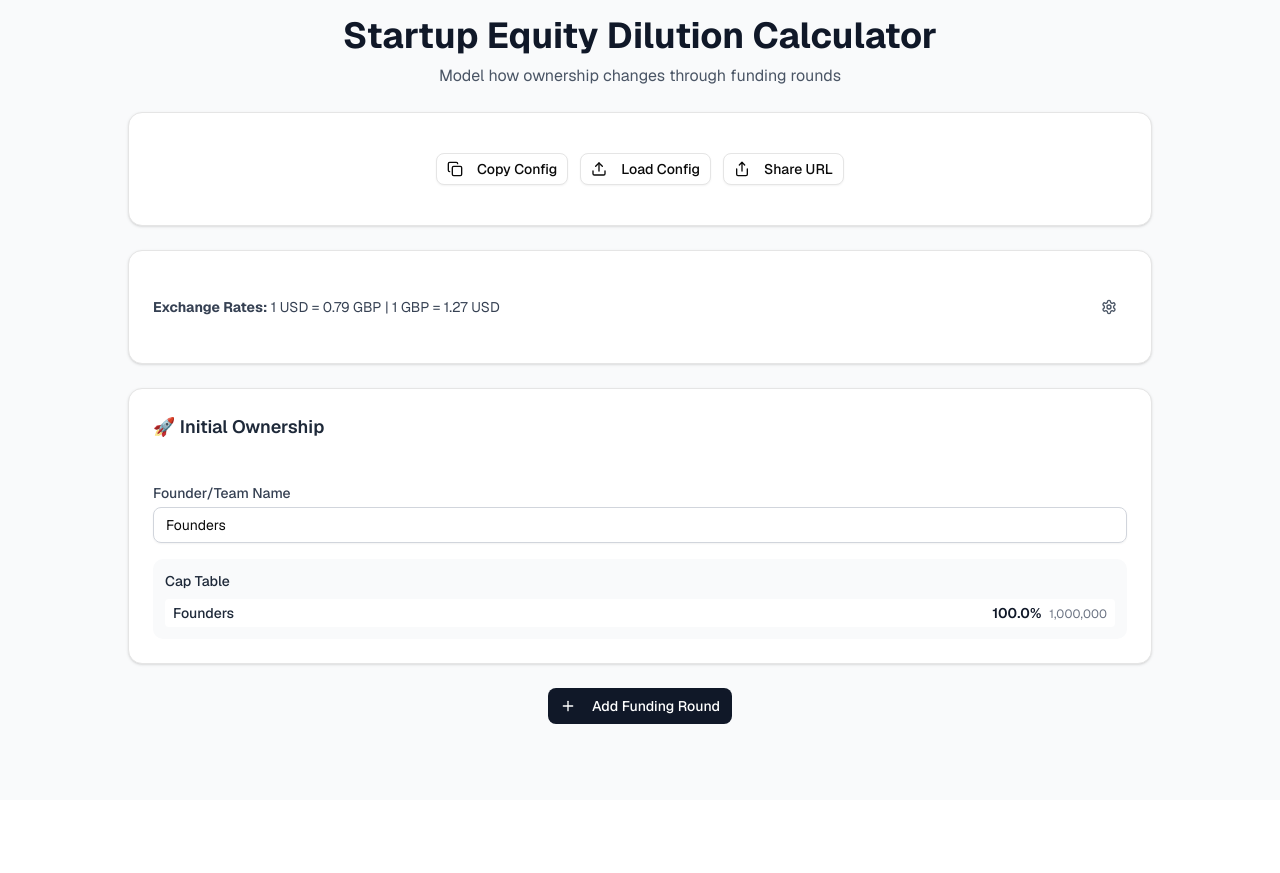
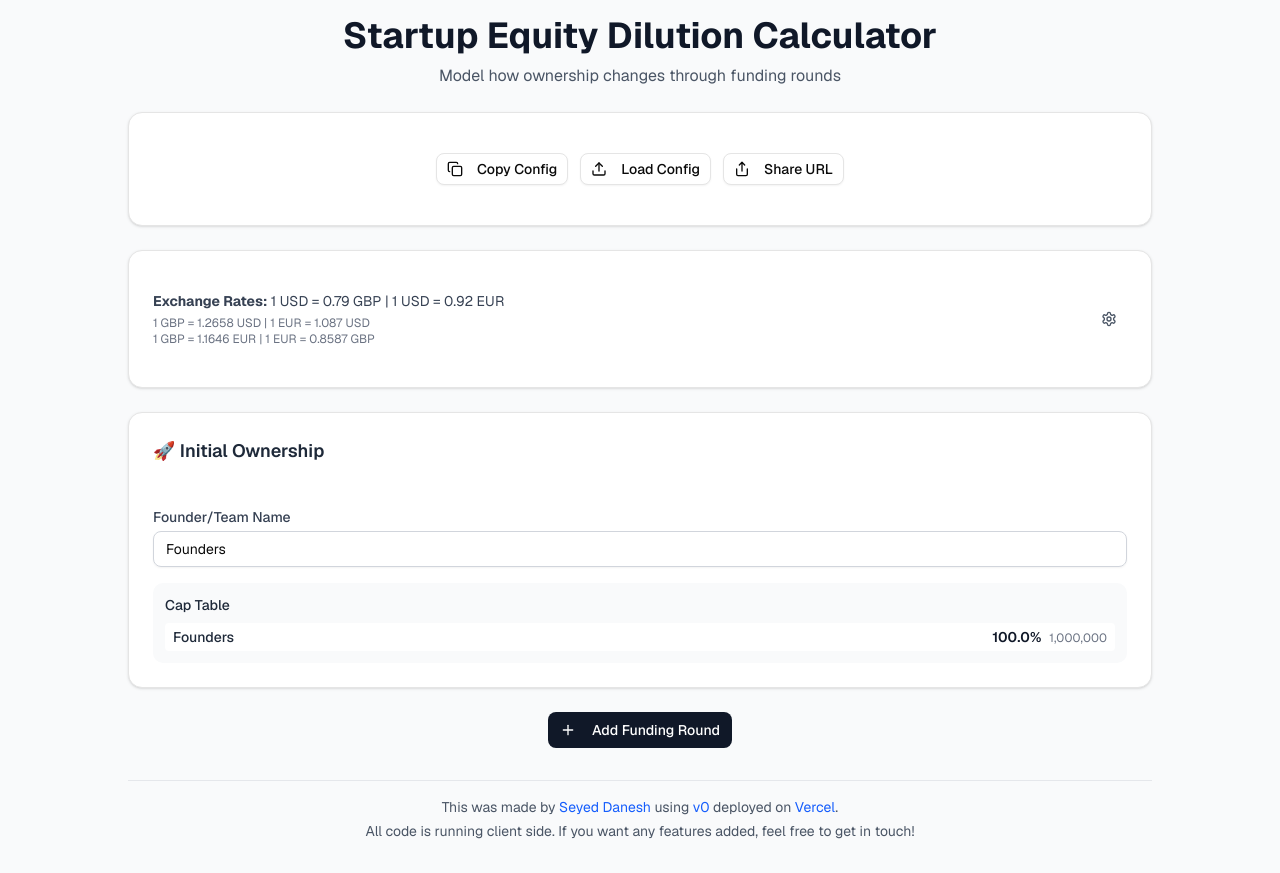
Before and after one commit to seyeddanesh/startupcapmodel, a Next.js app: page / in a window 1280 px wide. Before the commit the page ends 800 px from the top, so only its background shows below. Built offline with nearby package versions, Linux system fonts and the light colour scheme.

Commit message:
feat: add Euro currency and custom footer
Add EUR support, simplify exchange rate settings, and add custom footer with links.

Co-authored-by: null <65353312+seyeddanesh@users.noreply.github.com>

```diff
--- a/app/page.tsx
+++ b/app/page.tsx
@@ -20,7 +20,7 @@ interface Shareholder {
 interface FundingRound {
   id: string
   name: string
-  currency: "GBP" | "USD"
+  currency: "GBP" | "USD" | "EUR" // Added EUR
   investmentAmount: number
   valuationType: "pre-money" | "post-money"
   valuationSource: "manual" | "reference"
@@ -37,24 +37,56 @@ interface FundingRound {
 interface ExchangeRates {
   "USD-GBP": number
   "GBP-USD": number
+  "USD-EUR": number // Added USD-EUR
+  "EUR-USD": number // Added EUR-USD
+  "GBP-EUR": number // Added GBP-EUR
+  "EUR-GBP": number // Added EUR-GBP
 }
 
 interface SavedState {
   founderName: string
   rounds: Omit<FundingRound, "capTable">[]
-  exchangeRates?: ExchangeRates
+  // Only store the primary rates in the config
+  exchangeRates?: {
+    "USD-GBP": number
+    "USD-EUR": number
+  }
 }
 
-// Default exchange rates
-const DEFAULT_EXCHANGE_RATES: ExchangeRates = {
+// Default exchange rates (primary rates)
+const DEFAULT_PRIMARY_EXCHANGE_RATES = {
   "USD-GBP": 0.79,
-  "GBP-USD": 1.27,
+  "USD-EUR": 0.92,
+}
+
+// Function to derive all exchange rates from primary ones
+const deriveAllExchangeRates = (primaryRates: { "USD-GBP": number; "USD-EUR": number }): ExchangeRates => {
+  const usdGbp = primaryRates["USD-GBP"]
+  const usdEur = primaryRates["USD-EUR"]
+
+  const gbpUsd = usdGbp > 0 ? 1 / usdGbp : 0
+  const eurUsd = usdEur > 0 ? 1 / usdEur : 0
+
+  const gbpEur = usdGbp > 0 ? usdEur / usdGbp : 0 // GBP to USD * USD to EUR
+  const eurGbp = usdEur > 0 ? usdGbp / usdEur : 0 // EUR to USD * USD to GBP
+
+  return {
+    "USD-GBP": usdGbp,
+    "GBP-USD": Number(gbpUsd.toFixed(4)),
+    "USD-EUR": usdEur,
+    "EUR-USD": Number(eurUsd.toFixed(4)),
+    "GBP-EUR": Number(gbpEur.toFixed(4)),
+    "EUR-GBP": Number(eurGbp.toFixed(4)),
+  }
 }
 
 export default function StartupDilutionCalculator() {
   const [founderName, setFounderName] = useState("Founders")
   const [rounds, setRounds] = useState<FundingRound[]>([])
-  const [exchangeRates, setExchangeRates] = useState<ExchangeRates>(DEFAULT_EXCHANGE_RATES)
+  const [primaryExchangeRates, setPrimaryExchangeRates] = useState(DEFAULT_PRIMARY_EXCHANGE_RATES)
+  const [allExchangeRates, setAllExchangeRates] = useState<ExchangeRates>(
+    deriveAllExchangeRates(DEFAULT_PRIMARY_EXCHANGE_RATES),
+  )
   const [saveString, setSaveString] = useState("")
   const [showSaveDialog, setShowSaveDialog] = useState(false)
   const [showExchangeSettings, setShowExchangeSettings] = useState(false)
@@ -63,6 +95,11 @@ export default function StartupDilutionCalculator() {
   const searchParams = useSearchParams()
   const router = useRouter()
   const { toast } = useToast()
+
+  // Update allExchangeRates whenever primaryExchangeRates change
+  useEffect(() => {
+    setAllExchangeRates(deriveAllExchangeRates(primaryExchangeRates))
+  }, [primaryExchangeRates])
 
   // Load state from URL on mount
   useEffect(() => {
@@ -98,7 +135,8 @@ export default function StartupDilutionCalculator() {
 
   const convertCurrency = (amount: number, fromCurrency: string, toCurrency: string): number => {
     if (fromCurrency === toCurrency) return amount
-    const rate = exchangeRates[`${fromCurrency}-${toCurrency}` as keyof ExchangeRates]
+    const rateKey = `${fromCurrency}-${toCurrency}` as keyof ExchangeRates
+    const rate = allExchangeRates[rateKey]
     return amount * (rate || 1)
   }
 
@@ -291,7 +329,7 @@ export default function StartupDilutionCalculator() {
   }
 
   const formatCurrency = (amount: number, currency: string) => {
-    const symbol = currency === "GBP" ? "£" : "$"
+    const symbol = currency === "GBP" ? "£" : currency === "EUR" ? "€" : "$"
     return `${symbol}${amount.toLocaleString()}`
   }
 
@@ -310,7 +348,7 @@ export default function StartupDilutionCalculator() {
     const state: SavedState = {
       founderName,
       rounds: rounds.map(({ capTable, ...round }) => round), // Exclude capTable as it's calculated
-      exchangeRates,
+      exchangeRates: primaryExchangeRates, // Only store primary rates
     }
     return JSON.stringify(state)
   }
@@ -318,9 +356,11 @@ export default function StartupDilutionCalculator() {
   const loadState = (state: SavedState) => {
     setFounderName(state.founderName)
 
-    // Load exchange rates if provided, otherwise use defaults
+    // Load primary exchange rates if provided, otherwise use defaults
     if (state.exchangeRates) {
-      setExchangeRates(state.exchangeRates)
+      setPrimaryExchangeRates(state.exchangeRates)
+    } else {
+      setPrimaryExchangeRates(DEFAULT_PRIMARY_EXCHANGE_RATES)
     }
 
     // Restore rounds without cap tables (they'll be recalculated)
@@ -374,48 +414,33 @@ export default function StartupDilutionCalculator() {
     })
   }
 
-  // Update exchange rate - automatically calculate the inverse
-  const updateExchangeRate = (direction: "USD-GBP", value: number) => {
-    const inverseValue = value > 0 ? 1 / value : 0
-    setExchangeRates({
-      "USD-GBP": value,
-      "GBP-USD": Number(inverseValue.toFixed(4)),
-    })
+  // Update primary exchange rates
+  const updatePrimaryExchangeRate = (key: "USD-GBP" | "USD-EUR", value: number) => {
+    setPrimaryExchangeRates((prev) => ({
+      ...prev,
+      [key]: value,
+    }))
   }
 
   return (
     <div className="min-h-screen bg-gray-50 p-4">
-      {" "}
-      {/* Changed background */}
       <div className="max-w-5xl mx-auto space-y-6">
-        {" "}
-        {/* Increased overall spacing */}
         <div className="text-center space-y-2">
           <h1 className="text-4xl font-bold text-gray-900">Startup Equity Dilution Calculator</h1>
           <p className="text-gray-600">Model how ownership changes through funding rounds</p>
         </div>
         {/* Save/Load Controls */}
         <Card className="bg-white border shadow-sm">
-          {" "}
-          {/* Modern card style */}
           <CardContent className="py-4">
-            {" "}
-            {/* Increased padding */}
             <div className="space-y-3">
-              {" "}
-              {/* Increased spacing */}
               {feedbackMessage && (
                 <div className="text-center">
                   <span className="text-sm text-gray-700 bg-gray-100 px-3 py-1 rounded-full animate-pulse">
-                    {" "}
-                    {/* Muted feedback */}
                     {feedbackMessage}
                   </span>
                 </div>
               )}
               <div className="flex flex-wrap gap-3 justify-center">
-                {" "}
-                {/* Increased gap */}
                 <Button onClick={handleCopyState} variant="outline" size="sm">
                   <Copy className="h-4 w-4 mr-2" />
                   Copy Config
@@ -432,8 +457,6 @@ export default function StartupDilutionCalculator() {
             </div>
             {showSaveDialog && (
               <div className="mt-4 space-y-3">
-                {" "}
-                {/* Increased spacing */}
                 <Label htmlFor="saveString" className="text-sm text-gray-700">
                   Paste Configuration String:
                 </Label>
@@ -442,7 +465,7 @@ export default function StartupDilutionCalculator() {
                   value={saveString}
                   onChange={(e) => setSaveString(e.target.value)}
                   placeholder="Paste your configuration string here..."
-                  className="h-20 text-sm border-gray-300 focus:border-gray-500" // Subtle border
+                  className="h-16 text-sm border-gray-300 focus:border-gray-500"
                 />
                 <Button onClick={handleLoadState} size="sm">
                   Apply Configuration
@@ -453,44 +476,56 @@ export default function StartupDilutionCalculator() {
         </Card>
         {/* Exchange Rate Settings */}
         <Card className="bg-white border shadow-sm">
-          {" "}
-          {/* Modern card style */}
           <CardContent className="py-4">
-            {" "}
-            {/* Increased padding */}
             <div className="flex items-center justify-between">
               <div className="flex-1">
                 <p className="text-sm text-gray-700">
-                  <strong>Exchange Rates:</strong> 1 USD = {exchangeRates["USD-GBP"]} GBP | 1 GBP ={" "}
-                  {exchangeRates["GBP-USD"]} USD
+                  <strong>Exchange Rates:</strong> 1 USD = {allExchangeRates["USD-GBP"]} GBP | 1 USD ={" "}
+                  {allExchangeRates["USD-EUR"]} EUR
+                </p>
+                <p className="text-xs text-gray-500 mt-1">
+                  1 GBP = {allExchangeRates["GBP-USD"]} USD | 1 EUR = {allExchangeRates["EUR-USD"]} USD
+                </p>
+                <p className="text-xs text-gray-500">
+                  1 GBP = {allExchangeRates["GBP-EUR"]} EUR | 1 EUR = {allExchangeRates["EUR-GBP"]} GBP
                 </p>
               </div>
               <Button
                 onClick={() => setShowExchangeSettings(!showExchangeSettings)}
                 variant="ghost"
                 size="sm"
-                className="text-gray-600 hover:text-gray-800" // Muted icon color
+                className="text-gray-600 hover:text-gray-800"
               >
                 <Settings className="h-4 w-4" />
               </Button>
             </div>
             {showExchangeSettings && (
-              <div className="mt-4">
-                {" "}
-                {/* Increased spacing */}
-                <div className="max-w-xs">
+              <div className="mt-4 grid grid-cols-1 md:grid-cols-2 gap-3">
+                <div>
                   <Label htmlFor="usd-gbp-rate" className="text-sm text-gray-700">
-                    USD to GBP Rate (GBP to USD calculated automatically)
+                    USD to GBP Rate
                   </Label>
                   <Input
                     id="usd-gbp-rate"
                     type="number"
                     step="0.0001"
-                    value={exchangeRates["USD-GBP"]}
-                    onChange={(e) => updateExchangeRate("USD-GBP", Number(e.target.value))}
-                    className="mt-1 border-gray-300 focus:border-gray-500" // Subtle border
+                    value={primaryExchangeRates["USD-GBP"]}
+                    onChange={(e) => updatePrimaryExchangeRate("USD-GBP", Number(e.target.value))}
+                    className="mt-1 border-gray-300 focus:border-gray-500"
                   />
-                  <p className="text-xs text-gray-500 mt-1">Inverse rate: 1 GBP = {exchangeRates["GBP-USD"]} USD</p>
+                </div>
+                <div>
+                  <Label htmlFor="usd-eur-rate" className="text-sm text-gray-700">
+                    USD to EUR Rate
+                  </Label>
+                  <Input
+                    id="usd-eur-rate"
+                    type="number"
+                    step="0.0001"
+                    value={primaryExchangeRates["USD-EUR"]}
+                    onChange={(e) => updatePrimaryExchangeRate("USD-EUR", Number(e.target.value))}
+                    className="mt-1 border-gray-300 focus:border-gray-500"
+                  />
                 </div>
               </div>
             )}
@@ -498,15 +533,10 @@ export default function StartupDilutionCalculator() {
         </Card>
         {/* Initial Founders Section */}
         <Card className="bg-white border shadow-sm">
-          {" "}
-          {/* Modern card style */}
           <CardHeader className="pb-3">
-            <CardTitle className="flex items-center gap-2 text-gray-800 text-lg">🚀 Initial Ownership</CardTitle>{" "}
-            {/* Muted title color */}
+            <CardTitle className="flex items-center gap-2 text-gray-800 text-lg">🚀 Initial Ownership</CardTitle>
           </CardHeader>
           <CardContent className="space-y-4">
-            {" "}
-            {/* Increased spacing */}
             <div>
               <Label htmlFor="founderName" className="text-sm text-gray-700">
                 Founder/Team Name
@@ -516,18 +546,14 @@ export default function StartupDilutionCalculator() {
                 value={founderName}
                 onChange={(e) => setFounderName(e.target.value)}
                 placeholder="Enter founder or team name"
-                className="mt-1 border-gray-300 focus:border-gray-500" // Subtle border
+                className="mt-1 border-gray-300 focus:border-gray-500"
               />
             </div>
             <div className="bg-gray-50 rounded-lg p-3">
-              {" "}
-              {/* Subtle background for inner section */}
               <h4 className="font-medium mb-2 text-sm text-gray-800">Cap Table</h4>
               <div className="space-y-1">
                 {getInitialCapTable().map((shareholder, index) => (
                   <div key={index} className="flex justify-between items-center py-1 px-2 bg-white rounded text-sm">
-                    {" "}
-                    {/* White background for rows */}
                     <span className="font-medium text-gray-800">{shareholder.name}</span>
                     <div className="text-right">
                       <span className="font-semibold text-gray-900">{shareholder.percentage.toFixed(1)}%</span>
@@ -542,26 +568,20 @@ export default function StartupDilutionCalculator() {
         {/* Funding Rounds */}
         {rounds.map((round, index) => (
           <Card key={round.id} className="bg-white border shadow-sm">
-            {" "}
-            {/* Modern card style */}
             <CardHeader className="pb-3">
               <CardTitle className="flex items-center justify-between text-gray-800 text-lg">
-                {" "}
-                {/* Muted title color */}
                 <span className="flex items-center gap-2">💰 {round.name}</span>
                 <Button
                   variant="ghost"
                   size="sm"
                   onClick={() => removeRound(round.id)}
-                  className="text-gray-600 hover:text-red-600" // Muted icon, red on hover
+                  className="text-gray-600 hover:text-red-600"
                 >
                   <Trash2 className="h-4 w-4" />
                 </Button>
               </CardTitle>
             </CardHeader>
             <CardContent className="space-y-4">
-              {" "}
-              {/* Increased spacing */}
               {/* Basic Info Row */}
               <div className="grid grid-cols-1 md:grid-cols-4 gap-3">
                 <div>
@@ -587,6 +607,7 @@ export default function StartupDilutionCalculator() {
                     <SelectContent>
                       <SelectItem value="USD">USD ($)</SelectItem>
                       <SelectItem value="GBP">GBP (£)</SelectItem>
+                      <SelectItem value="EUR">EUR (€)</SelectItem> {/* Added EUR */}
                     </SelectContent>
                   </Select>
                 </div>
@@ -620,8 +641,6 @@ export default function StartupDilutionCalculator() {
               </div>
               {/* Valuation Section */}
               <div className="bg-gray-50 rounded-lg p-3 space-y-3">
-                {" "}
-                {/* Subtle background for inner section */}
                 <h4 className="font-medium text-sm text-gray-800">Valuation Settings</h4>
                 <div className="grid grid-cols-1 md:grid-cols-2 gap-3">
                   <div>
@@ -717,8 +736,6 @@ export default function StartupDilutionCalculator() {
               </div>
               {round.postMoneyValuation > 0 && (
                 <div className="bg-gray-50 rounded-lg p-3 space-y-3">
-                  {" "}
-                  {/* Subtle background for inner section */}
                   <div className="grid grid-cols-2 gap-4">
                     <div className="space-y-1 text-sm text-gray-700">
                       <div className="flex justify-between">
@@ -734,8 +751,6 @@ export default function StartupDilutionCalculator() {
                         </span>
                       </div>
                       <div className="flex justify-between border-t pt-1 border-gray-200">
-                        {" "}
-                        {/* Subtle border */}
                         <span>Post-Money:</span>
                         <span className="font-semibold text-gray-900">
                           {formatCurrency(round.postMoneyValuation, round.currency)}
@@ -757,7 +772,7 @@ export default function StartupDilutionCalculator() {
                       {round.capTable.map((shareholder, index) => (
                         <div
                           key={index}
-                          className="flex justify-between items-center py-1 px-2 bg-white rounded text-sm" // White background for rows
+                          className="flex justify-between items-center py-1 px-2 bg-white rounded text-sm"
                         >
                           <span className="font-medium text-gray-800">{shareholder.name}</span>
                           <div className="text-right">
@@ -776,12 +791,47 @@ export default function StartupDilutionCalculator() {
         {/* Add Round Button */}
         <div className="text-center">
           <Button onClick={addRound} className="bg-gray-900 hover:bg-gray-700 text-white">
-            {" "}
-            {/* Darker, more neutral button */}
             <Plus className="h-4 w-4 mr-2" />
             Add Funding Round
           </Button>
         </div>
+
+        {/* Footer */}
+        <footer className="text-center text-sm text-gray-600 mt-8 py-4 border-t border-gray-200">
+          <p>
+            This was made by{" "}
+            <a
+              href="https://linkedin.com/in/seyeddanesh"
+              target="_blank"
+              rel="noopener noreferrer"
+              className="text-blue-600 hover:underline"
+            >
+              Seyed Danesh
+            </a>{" "}
+            using{" "}
+            <a
+              href="https://v0.dev"
+              target="_blank"
+              rel="noopener noreferrer"
+              className="text-blue-600 hover:underline"
+            >
+              v0
+            </a>{" "}
+            deployed on{" "}
+            <a
+              href="https://vercel.com"
+              target="_blank"
+              rel="noopener noreferrer"
+              className="text-blue-600 hover:underline"
+            >
+              Vercel
+            </a>
+            .
+          </p>
+          <p className="mt-1">
+            All code is running client side. If you want any features added, feel free to get in touch!
+          </p>
+        </footer>
       </div>
     </div>
   )
```
